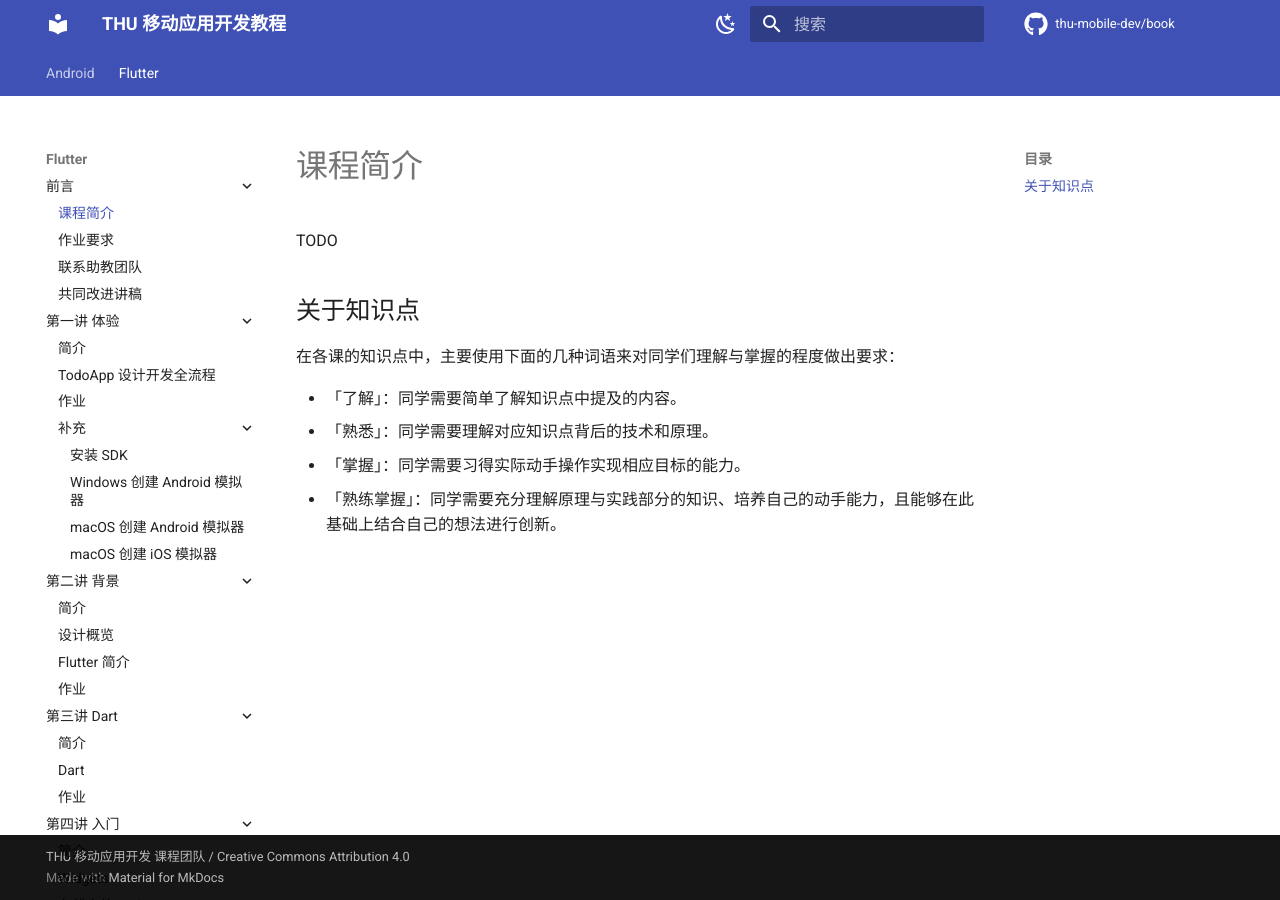
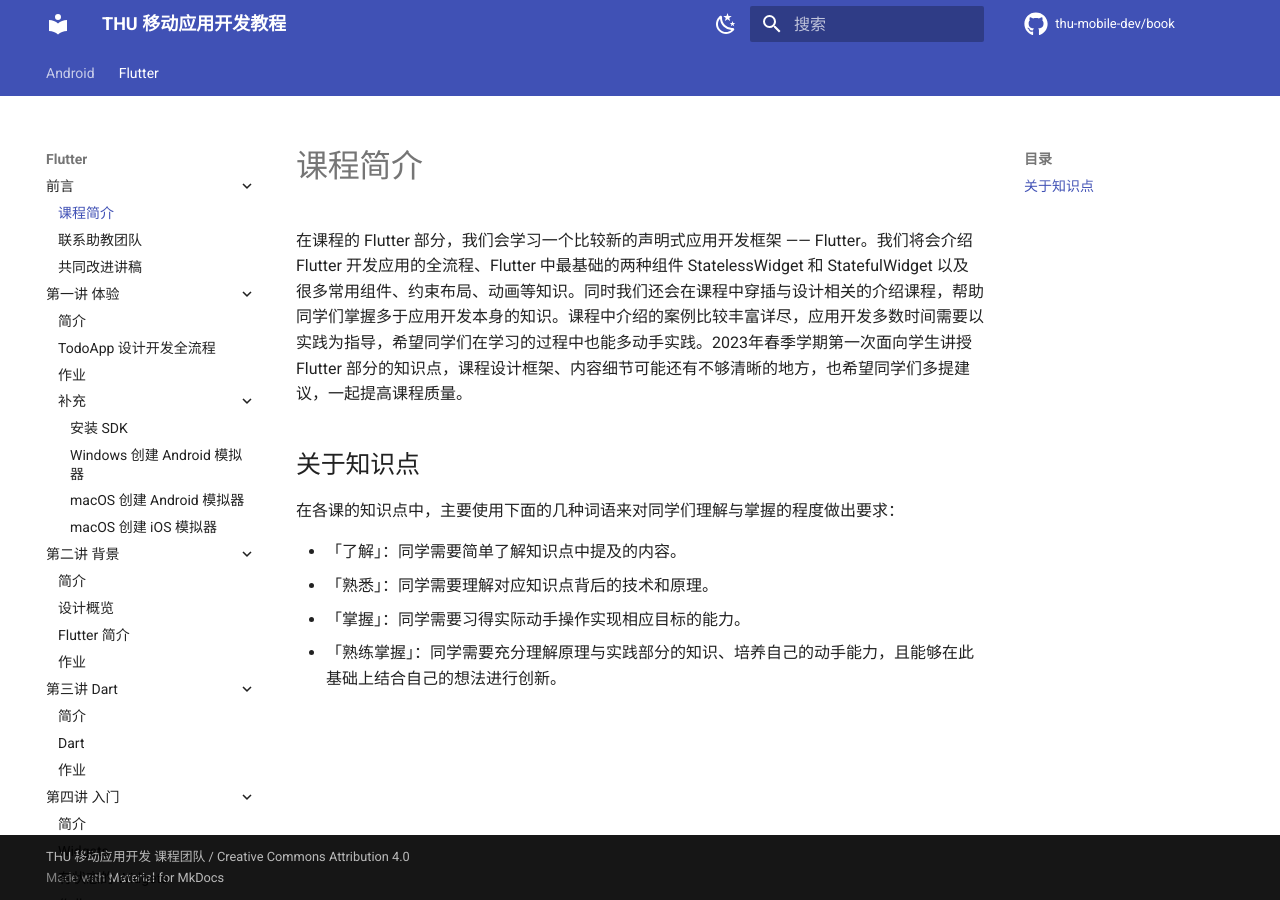
Before and after one commit to thu-mobile-dev/book, an MkDocs documentation site: the page built from docs/LECTURE/0/introduction.md, in a window 1280 px wide. Built offline with MkDocs 1.6.1 and Material for MkDocs 9.7.7, drawn with Linux system fonts in a browser that asks for light colours; comment, search, counter and statistics services are not loaded.

Commit message:
update lec 0

```diff
--- a/docs/LECTURE/0/homework-requirements.md
+++ /dev/null
@@ -1,3 +0,0 @@
-# 作业要求
-
-TODO
--- a/docs/LECTURE/0/introduction.md
+++ b/docs/LECTURE/0/introduction.md
@@ -1,6 +1,6 @@
 # 课程简介
 
-TODO
+在课程的 Flutter 部分，我们会学习一个比较新的声明式应用开发框架 —— Flutter。我们将会介绍 Flutter 开发应用的全流程、Flutter 中最基础的两种组件 StatelessWidget 和 StatefulWidget 以及很多常用组件、约束布局、动画等知识。同时我们还会在课程中穿插与设计相关的介绍课程，帮助同学们掌握多于应用开发本身的知识。课程中介绍的案例比较丰富详尽，应用开发多数时间需要以实践为指导，希望同学们在学习的过程中也能多动手实践。2023年春季学期第一次面向学生讲授 Flutter 部分的知识点，课程设计框架、内容细节可能还有不够清晰的地方，也希望同学们多提建议，一起提高课程质量。
 
 ## 关于知识点
 
--- a/mkdocs.yml
+++ b/mkdocs.yml
@@ -12,7 +12,6 @@ nav:
   - Flutter:
     - 前言:
       - LECTURE/0/introduction.md
-      - LECTURE/0/homework-requirements.md
       - LECTURE/0/contact-us.md
       - LECTURE/0/welcome-edit.md
     - 第一讲 体验:
```
Also changed, not shown: docs/LECTURE/0/contact-us.md (+1 -1 lines).
